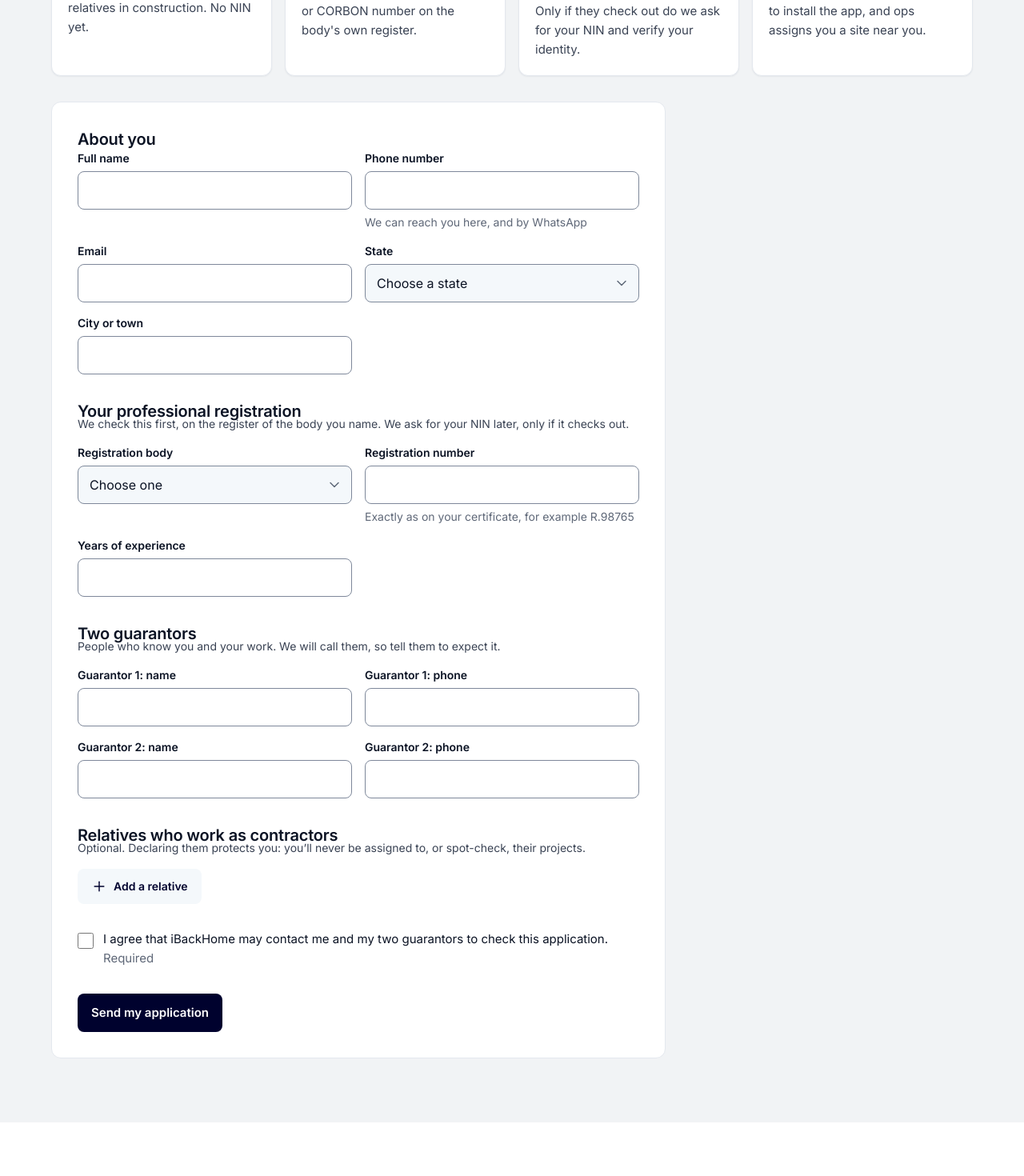
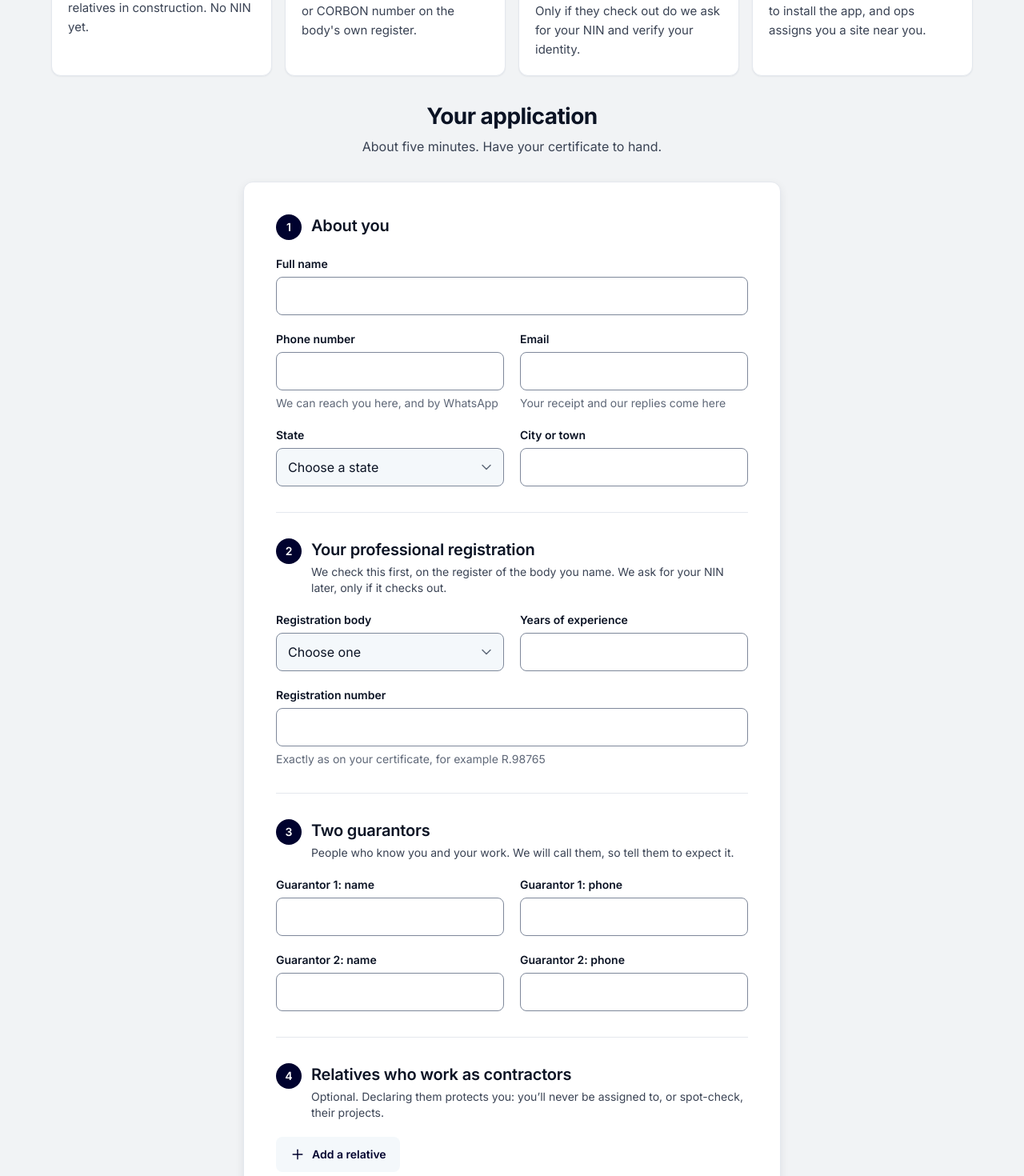
Before and after one commit to costechHQ/iBackHome, a Next.js app in the folder web/: page /supervisors in a window 1280 px wide. Shown: the part 3240-4710 px from the top of the page at 80% size. Built offline with nearby package versions, Linux system fonts and the light colour scheme.

Commit message:
feat(web): centred, sectioned supervisor application form and a specific phone-number errors

```diff
--- a/web/src/features/public/audiences.tsx
+++ b/web/src/features/public/audiences.tsx
@@ -275,6 +275,7 @@ export function BecomeASupervisor() {
         <Reveal>
           <SectionHead
             id="apply"
+            centered
             title="How to apply"
             lead="Fill in the form below. We check your professional registration first, then your guarantors, and only then ask for your NIN."
           />
@@ -301,7 +302,7 @@ export function BecomeASupervisor() {
           ]}
         />
         <Reveal>
-          <div className="max-w-3xl rounded-card border border-line bg-white p-5 sm:p-8">
+          <div id="application" className="mx-auto flex w-full max-w-2xl scroll-mt-24 flex-col gap-8">
             <SupervisorApplyForm />
           </div>
         </Reveal>
--- a/web/src/features/public/supervisor-apply-form.tsx
+++ b/web/src/features/public/supervisor-apply-form.tsx
@@ -1,13 +1,14 @@
 "use client";
 
-import { Plus, Trash2 } from "lucide-react";
-import { useState, type ReactNode } from "react";
+import { CircleCheck, Lock, Plus, Trash2 } from "lucide-react";
+import { useId, useState, type ReactNode } from "react";
 
 import { api, call } from "@/common/api/client";
 import { useWrite } from "@/common/api/use-write";
 import { NIGERIAN_STATES } from "@/common/nigeria";
 import { Alert } from "@/common/ui/alert";
 import { Button } from "@/common/ui/button";
+import { cn } from "@/common/ui/cn";
 import { ErrorSummary, SelectField, TextField } from "@/common/ui/field";
 
 import {
@@ -27,15 +28,46 @@ import {
 // the NIN: ops check the registration first and ask for the NIN only after. The hidden "website" field is a
 // honeypot for bots (a person never sees it; the backend answers success and stores nothing).
 
-function Group({ title, hint, children }: { title: string; hint?: string; children: ReactNode }) {
+function Group({
+  step,
+  title,
+  hint,
+  first,
+  children,
+}: {
+  step: number;
+  title: string;
+  hint?: string;
+  first?: boolean;
+  children: ReactNode;
+}) {
+  const titleId = useId();
   return (
-    <fieldset className="flex flex-col gap-4">
-      <legend className="type-h3 text-ink">{title}</legend>
-      {hint ? <p className="type-small -mt-2 text-slate">{hint}</p> : null}
-      <div className="grid gap-4 sm:grid-cols-2">{children}</div>
-    </fieldset>
+    <div
+      role="group"
+      aria-labelledby={titleId}
+      className={cn("flex flex-col gap-5", !first && "border-t border-line pt-8")}
+    >
+      <div className="flex items-start gap-3">
+        <span
+          aria-hidden
+          className="type-small flex size-8 flex-none items-center justify-center rounded-pill bg-navy-900 font-semibold text-white"
+        >
+          {step}
+        </span>
+        <div className="flex flex-col gap-1">
+          <h3 id={titleId} className="type-h3 text-ink">
+            {title}
+          </h3>
+          {hint ? <p className="type-small text-slate">{hint}</p> : null}
+        </div>
+      </div>
+      {children}
+    </div>
   );
 }
+
+const GRID = "grid gap-x-5 gap-y-5 sm:grid-cols-2";
 
 export function SupervisorApplyForm() {
   const [values, setValues] = useState<ApplyValues>(EMPTY_VALUES);
@@ -77,13 +109,23 @@ export function SupervisorApplyForm() {
 
   if (write.isSuccess) {
     return (
-      <Alert tone="ok" title="Application received">
-        <p>
+      <div
+        role="status"
+        className="flex flex-col items-center gap-4 rounded-card border border-line bg-white p-8 text-center shadow-raised sm:p-12"
+      >
+        <span className="flex size-14 items-center justify-center rounded-pill bg-ok-bg">
+          <CircleCheck aria-hidden strokeWidth={1.75} className="size-8 text-ok-fg" />
+        </span>
+        <h3 className="type-h2 text-ink">Application received</h3>
+        <p className="max-w-md text-slate">
           Thank you. We check your registration number first, then call your guarantors, then contact you at{" "}
-          <strong>{values.email.trim()}</strong> or on your phone. A receipt is on its way to your email.
+          <strong className="text-ink">{values.email.trim()}</strong> or on your phone. A receipt is on its
+          way to your email.
         </p>
-        <p className="mt-2">Please don’t send your NIN until we ask for it.</p>
-      </Alert>
+        <p className="type-small max-w-md rounded-card bg-canvas px-4 py-3 text-slate">
+          Please don’t send your NIN until we ask for it.
+        </p>
+      </div>
     );
   }
 
@@ -101,7 +143,17 @@ export function SupervisorApplyForm() {
   ];
 
   return (
-    <form onSubmit={submit} noValidate className="flex flex-col gap-8" aria-label="Supervisor application">
+    <div className="flex flex-col gap-8">
+      <div className="flex flex-col items-center gap-2 text-center">
+        <h3 className="type-h2 text-ink">Your application</h3>
+        <p className="type-body-lg text-slate">About five minutes. Have your certificate to hand.</p>
+      </div>
+      <form
+        onSubmit={submit}
+        noValidate
+        aria-label="Supervisor application"
+        className="flex flex-col gap-8 rounded-card border border-line bg-white p-6 shadow-raised sm:p-10"
+      >
         <ErrorSummary problems={summary} />
         {failure && !failure.field ? (
           <Alert tone="bad" title="We couldn’t send your application">
@@ -109,11 +161,13 @@ export function SupervisorApplyForm() {
           </Alert>
         ) : null}
 
-      <Group title="About you">
+        <Group step={1} title="About you" first>
+          <div className={GRID}>
             <TextField
               id={FIELD_IDS.fullName}
               label="Full name"
               autoComplete="name"
+              className="sm:col-span-2"
               error={error("fullName")}
               {...text("fullName")}
             />
@@ -132,6 +186,7 @@ export function SupervisorApplyForm() {
               label="Email"
               type="email"
               autoComplete="email"
+              help="Your receipt and our replies come here"
               error={error("email") ?? serverError("email")}
               {...text("email")}
             />
@@ -156,12 +211,15 @@ export function SupervisorApplyForm() {
               error={error("city")}
               {...text("city")}
             />
+          </div>
         </Group>
 
         <Group
+          step={2}
           title="Your professional registration"
           hint="We check this first, on the register of the body you name. We ask for your NIN later, only if it checks out."
         >
+          <div className={GRID}>
             <SelectField
               id={FIELD_IDS.registrationBody}
               label="Registration body"
@@ -177,14 +235,6 @@ export function SupervisorApplyForm() {
               ))}
             </SelectField>
             <TextField
-          id={FIELD_IDS.registrationNo}
-          label="Registration number"
-          autoComplete="off"
-          help="Exactly as on your certificate, for example R.98765"
-          error={error("registrationNo")}
-          {...text("registrationNo")}
-        />
-        <TextField
               id={FIELD_IDS.years}
               label="Years of experience"
               type="number"
@@ -194,12 +244,24 @@ export function SupervisorApplyForm() {
               error={error("years")}
               {...text("years")}
             />
+            <TextField
+              id={FIELD_IDS.registrationNo}
+              label="Registration number"
+              className="sm:col-span-2"
+              autoComplete="off"
+              help="Exactly as on your certificate, for example R.98765"
+              error={error("registrationNo")}
+              {...text("registrationNo")}
+            />
+          </div>
         </Group>
 
         <Group
+          step={3}
           title="Two guarantors"
           hint="People who know you and your work. We will call them, so tell them to expect it."
         >
+          <div className={GRID}>
             <TextField
               id={FIELD_IDS.g1Name}
               label="Guarantor 1: name"
@@ -228,13 +290,14 @@ export function SupervisorApplyForm() {
               error={error("g2Phone") ?? serverError("g2Phone")}
               {...text("g2Phone")}
             />
+          </div>
         </Group>
 
-      <fieldset className="flex flex-col gap-4">
-        <legend className="type-h3 text-ink">Relatives who work as contractors</legend>
-        <p className="type-small -mt-2 text-slate">
-          Optional. Declaring them protects you: you’ll never be assigned to, or spot-check, their projects.
-        </p>
+        <Group
+          step={4}
+          title="Relatives who work as contractors"
+          hint="Optional. Declaring them protects you: you’ll never be assigned to, or spot-check, their projects."
+        >
           {error("relatives") ? <p className="type-small text-bad-fg">{error("relatives")}</p> : null}
           {values.relatives.map((row, i) => (
             <div key={i} className="flex flex-col gap-4 sm:flex-row sm:items-end">
@@ -290,10 +353,13 @@ export function SupervisorApplyForm() {
               Add a relative
             </Button>
           ) : null}
-      </fieldset>
+        </Group>
 
-      <div className="flex flex-col gap-2">
-        <label htmlFor={FIELD_IDS.consent} className="flex items-start gap-3 text-ink">
+        <div className="flex flex-col gap-2 border-t border-line pt-8">
+          <label
+            htmlFor={FIELD_IDS.consent}
+            className="flex items-start gap-3 rounded-card bg-canvas p-4 text-ink"
+          >
             <input
               id={FIELD_IDS.consent}
               type="checkbox"
@@ -325,9 +391,16 @@ export function SupervisorApplyForm() {
           </label>
         </div>
 
-      <Button type="submit" size="lg" loading={write.isPending} className="self-start">
+        <div className="flex flex-col items-center gap-3">
+          <Button type="submit" size="lg" block loading={write.isPending}>
             {write.isPending ? "Sending…" : "Send my application"}
           </Button>
+          <p className="type-small flex items-start gap-1.5 text-center text-muted">
+            <Lock aria-hidden strokeWidth={1.75} className="size-4" />
+            Used only to check your application. No NIN is asked for here.
+          </p>
+        </div>
       </form>
+    </div>
   );
 }
--- a/web/src/features/public/supervisors-visuals.tsx
+++ b/web/src/features/public/supervisors-visuals.tsx
@@ -57,7 +57,7 @@ export function SupervisorHero({ ratePerVisit }: { ratePerVisit?: string }) {
           </dl>
           <div className="ibh-rise flex flex-wrap gap-3 [--ibh-delay:480ms]">
             <Button asChild size="lg">
-              <Link href="#apply">Apply now</Link>
+              <Link href="#application">Apply now</Link>
             </Button>
             <Button asChild size="lg" variant="outline">
               <Link href="/contact">Ask us a question</Link>
```
Also changed, not shown: web/src/features/public/supervisor-apply.ts (+7 -7 lines), 1 other file (tests, documents, lock files or other folders). Lines whose indentation alone changed are shown as unchanged.
